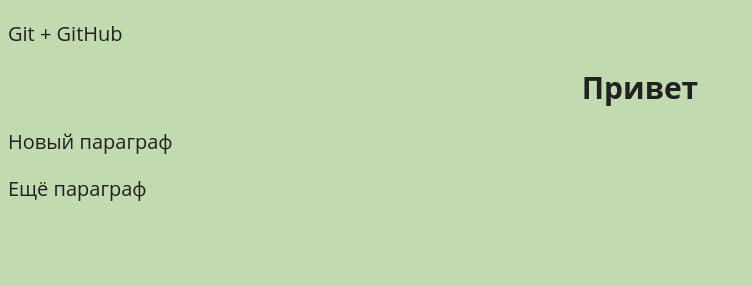
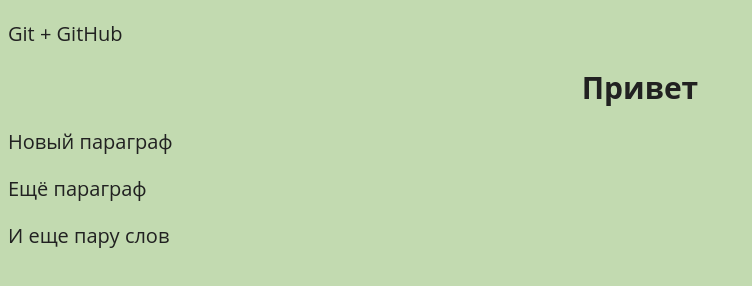
Before and after one commit to Thunderinthegrass/git-test, a plain HTML site: page index.html in a window 1280 px wide. Shown: the whole page, without its empty margins (0-752 px from the left). Drawn offline with Linux system fonts and the light colour scheme.

Commit message:
добавил еще пару слов

```diff
--- a/index.html
+++ b/index.html
@@ -17,5 +17,6 @@
     <p></p>
     <p>Новый параграф</p>
     <p>Ещё параграф</p>
+    <p><span>И еще пару слов</span></p>
 </body>
 </html>
```
